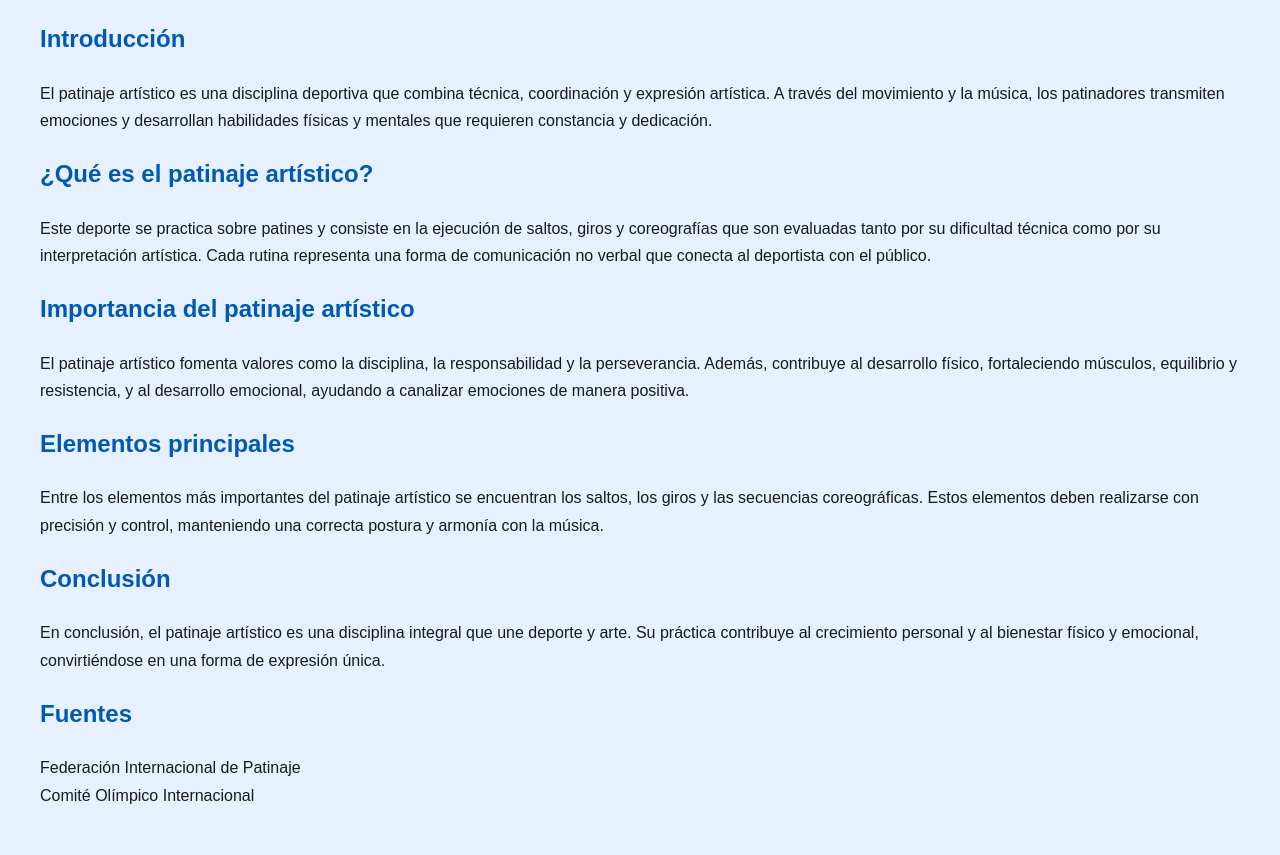
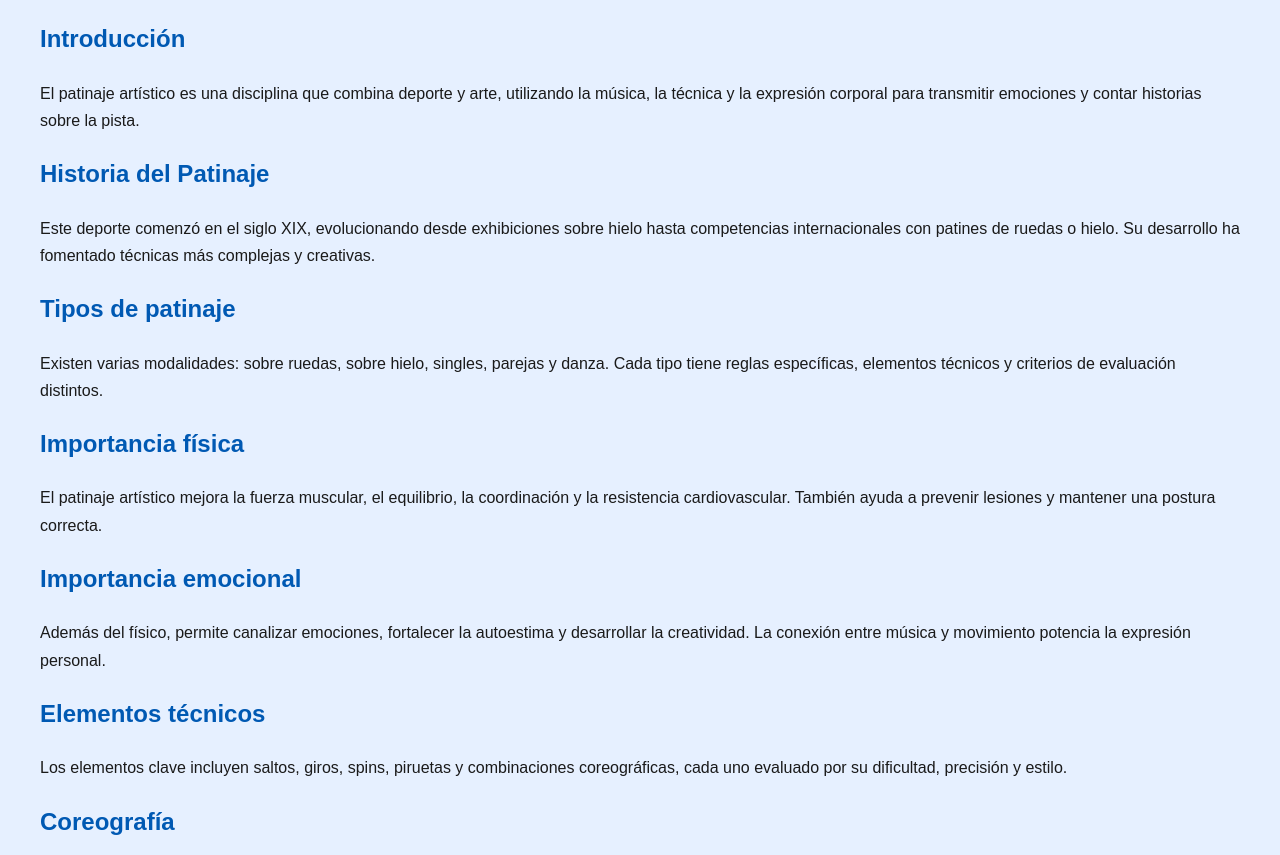
Before and after one commit to holanose16712/legendary-succotash, a plain HTML site: page index.html in a window 1280 px wide. Shown: the part 97-952 px from the top of the page. Drawn offline with Linux system fonts and the light colour scheme.

Commit message:
Update index.html

```diff
--- a/index.html
+++ b/index.html
@@ -3,60 +3,49 @@
 <head>
   <meta charset="UTF-8">
   <title>El Patinaje Artístico</title>
-</head>
-
-<body style="background-color:#e6f0ff; font-family: Arial, sans-serif; line-height: 1.7; margin: 40px; color:#1a1a1a;">
   <style>
+    body { background-color:#e6f0ff; font-family: Arial, sans-serif; line-height: 1.7; margin: 40px; color:#1a1a1a; }
     h1 { color: #003366; }
     h2 { color: #0059b3; }
   </style>
+</head>
+
+<body>
 
 <h1>El Patinaje Artístico</h1>
 
 <h2>Introducción</h2>
-  <p>
-    El patinaje artístico es una disciplina deportiva que combina técnica,
-    coordinación y expresión artística. A través del movimiento y la música,
-    los patinadores transmiten emociones y desarrollan habilidades físicas y
-    mentales que requieren constancia y dedicación.
-  </p>
+<p>El patinaje artístico es una disciplina que combina deporte y arte, utilizando la música, la técnica y la expresión corporal para transmitir emociones y contar historias sobre la pista.</p>
 
-  <h2>¿Qué es el patinaje artístico?</h2>
-  <p>
-    Este deporte se practica sobre patines y consiste en la ejecución de saltos,
-    giros y coreografías que son evaluadas tanto por su dificultad técnica como
-    por su interpretación artística. Cada rutina representa una forma de
-    comunicación no verbal que conecta al deportista con el público.
-  </p>
+<h2>Historia del Patinaje</h2>
+<p>Este deporte comenzó en el siglo XIX, evolucionando desde exhibiciones sobre hielo hasta competencias internacionales con patines de ruedas o hielo. Su desarrollo ha fomentado técnicas más complejas y creativas.</p>
 
-  <h2>Importancia del patinaje artístico</h2>
-  <p>
-    El patinaje artístico fomenta valores como la disciplina, la responsabilidad
-    y la perseverancia. Además, contribuye al desarrollo físico, fortaleciendo
-    músculos, equilibrio y resistencia, y al desarrollo emocional, ayudando a
-    canalizar emociones de manera positiva.
-  </p>
+<h2>Tipos de patinaje</h2>
+<p>Existen varias modalidades: sobre ruedas, sobre hielo, singles, parejas y danza. Cada tipo tiene reglas específicas, elementos técnicos y criterios de evaluación distintos.</p>
 
-  <h2>Elementos principales</h2>
-  <p>
-    Entre los elementos más importantes del patinaje artístico se encuentran
-    los saltos, los giros y las secuencias coreográficas. Estos elementos deben
-    realizarse con precisión y control, manteniendo una correcta postura y
-    armonía con la música.
-  </p>
+<h2>Importancia física</h2>
+<p>El patinaje artístico mejora la fuerza muscular, el equilibrio, la coordinación y la resistencia cardiovascular. También ayuda a prevenir lesiones y mantener una postura correcta.</p>
+
+<h2>Importancia emocional</h2>
+<p>Además del físico, permite canalizar emociones, fortalecer la autoestima y desarrollar la creatividad. La conexión entre música y movimiento potencia la expresión personal.</p>
+
+<h2>Elementos técnicos</h2>
+<p>Los elementos clave incluyen saltos, giros, spins, piruetas y combinaciones coreográficas, cada uno evaluado por su dificultad, precisión y estilo.</p>
+
+<h2>Coreografía</h2>
+<p>La coreografía une todos los elementos técnicos y la música, creando una rutina armoniosa que comunica una historia o emoción al público y jueces.</p>
+
+<h2>Competencias y niveles</h2>
+<p>Existen competencias locales, nacionales e internacionales, donde los patinadores son evaluados según estándares de la Federación Internacional de Patinaje y otras organizaciones.</p>
+
+<h2>Recomendaciones para principiantes</h2>
+<p>Se recomienda empezar con entrenamientos básicos de equilibrio, giros simples y aprender a escuchar música mientras se ejecutan movimientos, siempre bajo supervisión profesional.</p>
 
 <h2>Conclusión</h2>
-  <p>
-    En conclusión, el patinaje artístico es una disciplina integral que une
-    deporte y arte. Su práctica contribuye al crecimiento personal y al bienestar
-    físico y emocional, convirtiéndose en una forma de expresión única.
-  </p>
+<p>El patinaje artístico es un deporte completo que une técnica, disciplina y arte. Fomenta la perseverancia, la creatividad y el bienestar físico y emocional de quienes lo practican.</p>
 
 <h2>Fuentes</h2>
-  <p>
-    Federación Internacional de Patinaje <br>
-    Comité Olímpico Internacional
-  </p>
+<p>Federación Internacional de Patinaje <br> Comité Olímpico Internacional</p>
 
 </body>
 </html>
```
Lines whose indentation alone changed are shown as unchanged.
